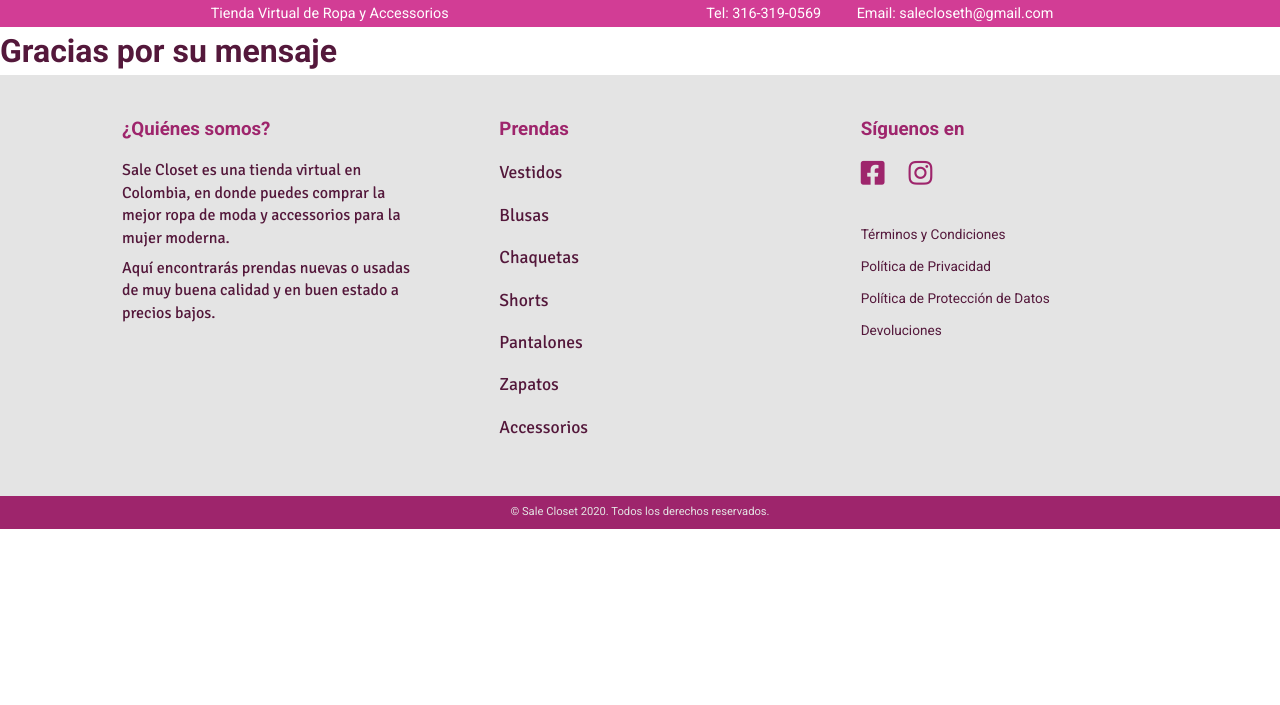
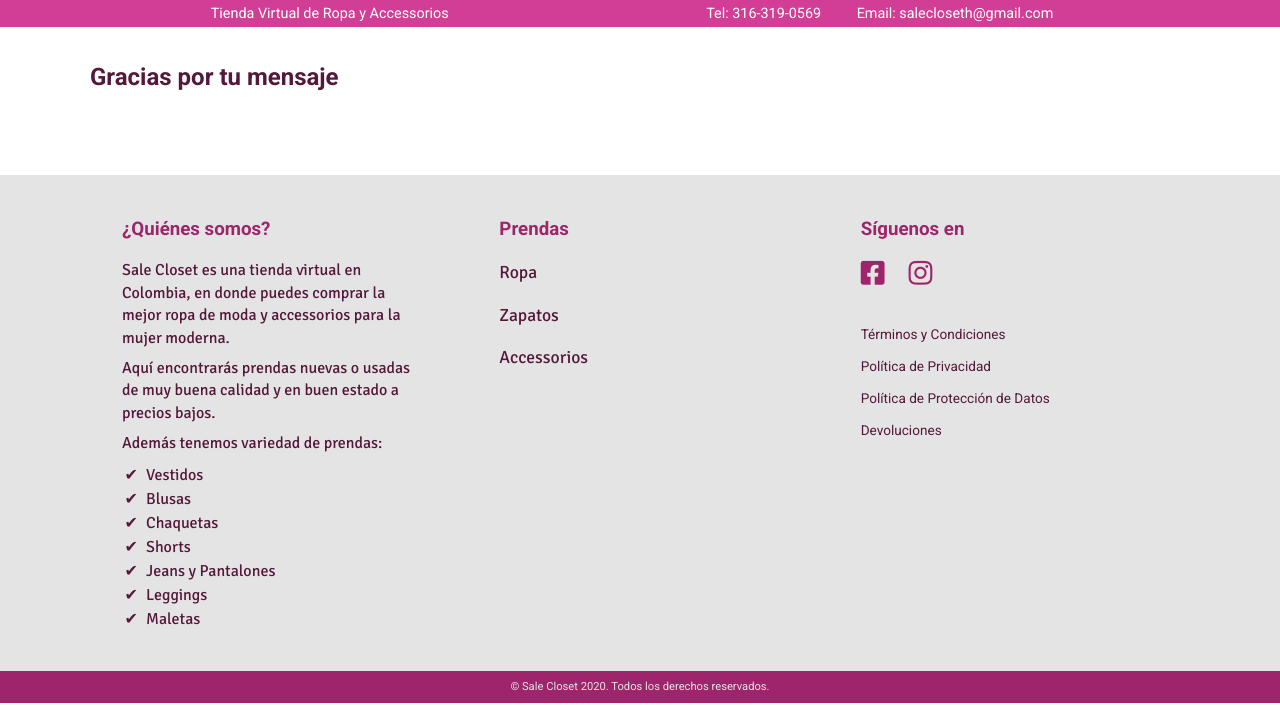
Before and after one commit to leonardochica/saleclosetTest, a PHP site: page /dist/mensaje.html in a window 1280 px wide. Shown: the part 95-800 px from the top of the page. Run offline with PHP 8.4, Linux system fonts and the light colour scheme; some libraries are stand-ins or nearby versions.

Commit message:
thank message title

```diff
--- a/dist/css/main.css
+++ b/dist/css/main.css
@@ -1157,6 +1157,11 @@ body {
     @media (max-width: 1000px) {
       .footer__text {
         font-size: 0.9rem; } }
+  .footer__list__item {
+    list-style-type: '\2714';
+    margin-left: 1rem;
+    padding-left: 0.5rem;
+    font-family: "Signika", sans-serif; }
   .footer__item {
     margin-bottom: 1rem;
     font-size: 1.1rem; }
@@ -1228,3 +1233,6 @@ body {
   .copyright__text {
     text-align: center;
     font-size: 0.7rem; }
+
+.section__message {
+  margin-top: 2rem; }
--- a/dist/main.js
+++ b/dist/main.js
@@ -533,7 +533,15 @@ function SubmitForm(e) {
 
   if (!valName || !valEmail || !valMessage || !valCheckbox) {
     e.preventDefault();
+  } else {
+    thankyouMessage();
   }
+}
+
+function thankyouMessage() {
+  const thankyouTitle = document.querySelector('.thankyou__title');
+
+  thankyouTitle.textContent = inputName.value;
 }
 
 // Scroll to Top
--- a/dist/mensaje.html
+++ b/dist/mensaje.html
@@ -42,30 +42,22 @@
           <nav class="navbar">
             <ul class="navbar__list">
               <li class="navbar__item">
-                <a
-                  href="#ropa"
-                  class="navbar__link link--dark section__scrolling"
+                <a href="index.html#ropa" class="navbar__link link--dark"
                   >Ropa</a
                 >
               </li>
               <li class="navbar__item">
-                <a
-                  href="#zapatos"
-                  class="navbar__link link--dark section__scrolling"
+                <a href="index.html#zapatos" class="navbar__link link--dark"
                   >Zapatos</a
                 >
               </li>
               <li class="navbar__item">
-                <a
-                  href="#accessorios"
-                  class="navbar__link link--dark section__scrolling"
+                <a href="index.html#accessorios" class="navbar__link link--dark"
                   >Accessorios</a
                 >
               </li>
               <li class="navbar__item">
-                <a
-                  href="#contacto"
-                  class="navbar__link link--dark section__scrolling"
+                <a href="index.html#contacto" class="navbar__link link--dark"
                   >Contacto</a
                 >
               </li>
@@ -118,7 +110,12 @@
       </div>
     </div>
 
-    <h1>Gracias por su mensaje</h1>
+    <!-- Message -->
+    <section class="section section__message">
+      <div class="container">
+        <h1 class="thankyou__title">Gracias por tu mensaje</h1>
+      </div>
+    </section>
 
     <!-- Footer -->
     <footer class="footer">
@@ -133,52 +130,32 @@
             Aquí encontrarás prendas nuevas o usadas de muy buena calidad y en
             buen estado a precios bajos.
           </p>
+          <p class="footer__text">
+            Además tenemos variedad de prendas:
+          </p>
+          <ul class="footer__list">
+            <li class="footer__list__item">Vestidos</li>
+            <li class="footer__list__item">Blusas</li>
+            <li class="footer__list__item">Chaquetas</li>
+            <li class="footer__list__item">Shorts</li>
+            <li class="footer__list__item">Jeans y Pantalones</li>
+            <li class="footer__list__item">Leggings</li>
+            <li class="footer__list__item">Maletas</li>
+          </ul>
         </div>
         <div class="footer__products footer__section">
           <h3 class="footer__title">Prendas</h3>
           <ul class="footer__list">
             <li class="footer__item">
-              <a
-                class="footer__link footer__vestidos section__scrolling"
-                href="#ropa"
-                >Vestidos</a
+              <a class="footer__link footer__pantalones" href="index.html#ropa"
+                >Ropa</a
               >
             </li>
             <li class="footer__item">
-              <a
-                class="footer__link footer__blusas section__scrolling"
-                href="#ropa"
-                >Blusas</a
-              >
+              <a class="footer__link" href="index.html#zapatos">Zapatos</a>
             </li>
             <li class="footer__item">
-              <a
-                class="footer__link footer__chaquetas section__scrolling"
-                href="#ropa"
-                >Chaquetas</a
-              >
-            </li>
-            <li class="footer__item">
-              <a
-                class="footer__link footer__shorts section__scrolling"
-                href="#ropa"
-                >Shorts</a
-              >
-            </li>
-            <li class="footer__item">
-              <a
-                class="footer__link footer__pantalones section__scrolling"
-                href="#ropa"
-                >Pantalones</a
-              >
-            </li>
-            <li class="footer__item">
-              <a class="footer__link section__scrolling" href="#zapatos"
-                >Zapatos</a
-              >
-            </li>
-            <li class="footer__item">
-              <a class="footer__link section__scrolling" href="#accessorios"
+              <a class="footer__link" href="index.html#accessorios"
                 >Accessorios</a
               >
             </li>
--- a/scss/main.scss
+++ b/scss/main.scss
@@ -1308,6 +1308,13 @@ $slideHeightSmartphones: 380px;
     }
   }
 
+  &__list__item {
+    list-style-type: '\2714';
+    margin-left: 1rem;
+    padding-left: 0.5rem;
+    font-family: $special-font-family;
+  }
+
   &__item {
     margin-bottom: 1rem;
     font-size: 1.1rem;
@@ -1416,3 +1423,10 @@ $slideHeightSmartphones: 380px;
     font-size: 0.7rem;
   }
 }
+
+// Message page
+.section {
+  &__message {
+    margin-top: 2rem;
+  }
+}
```
